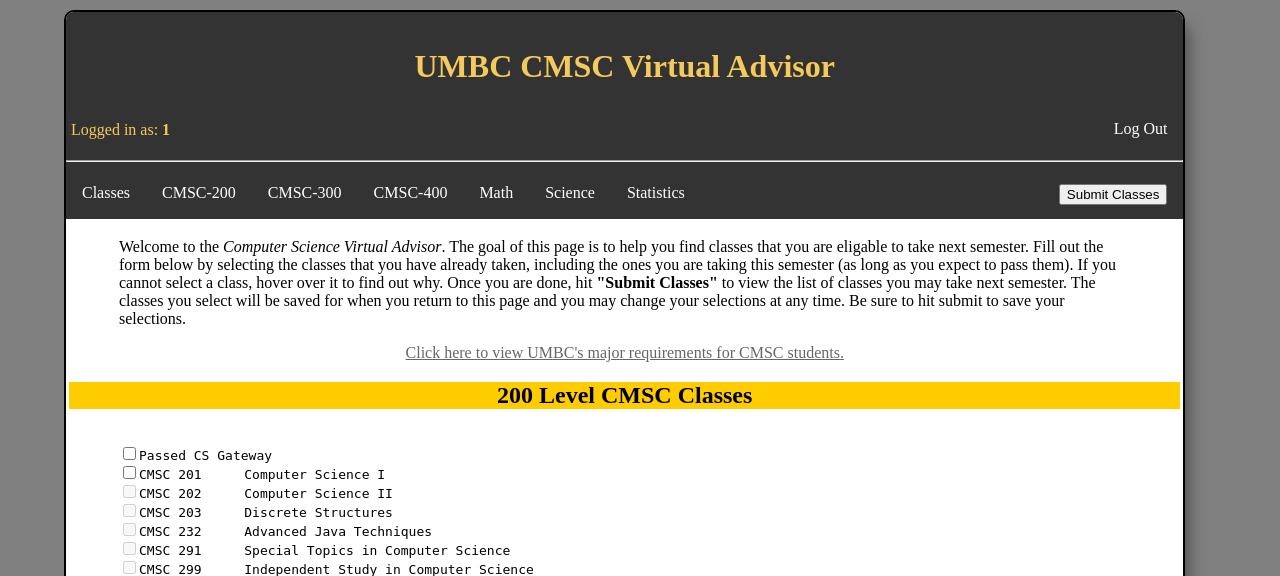
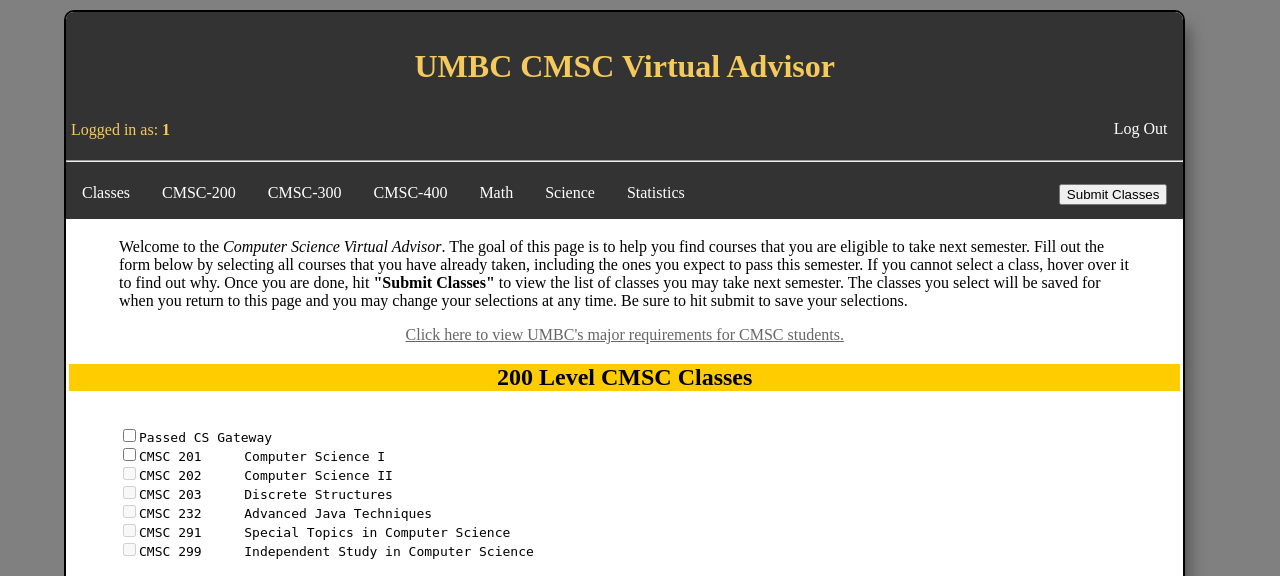
Before and after one commit to bnat1/433NatChrisJoey, a PHP site: page /courses.php in a window 1280 px wide. Shown: the part 636-1212 px from the top of the page. Run offline with PHP 8.4, Linux system fonts and the light colour scheme; the visitor is signed in with stand-in values (Sample User, id 1); tables that the repository leaves empty or names only in its code hold one stand-in row (values such as "Sample post"); data that the repository does not hold is empty.

Commit message:
Changed welcome message

```diff
--- a/courses.php
+++ b/courses.php
@@ -55,7 +55,7 @@
 
 <!-- introduction section -->
 <p>
-Welcome to the <i>Computer Science Virtual Advisor</i>. The goal of this page is to help you find classes that you are eligable to take next semester. Fill out the form below by selecting the classes that you have already taken, including the ones you are taking this semester (as long as you expect to pass them). If you cannot select a class, hover over it to find out why. Once you are done, hit <b>"Submit Classes"</b> to view the list of classes you may take next semester. The classes you select will be saved for when you return to this page and you may change your selections at any time. Be sure to hit submit to save your selections.
+Welcome to the <i>Computer Science Virtual Advisor</i>. The goal of this page is to help you find courses that you are eligible to take next semester. Fill out the form below by selecting all courses that you have already taken, including the ones you expect to pass this semester. If you cannot select a class, hover over it to find out why. Once you are done, hit <b>"Submit Classes"</b> to view the list of classes you may take next semester. The classes you select will be saved for when you return to this page and you may change your selections at any time. Be sure to hit submit to save your selections.
 </p>
 <a href="../cmsc433/cmsc_major_worksheet.pdf" target="_blank">Click here to view UMBC's major requirements for CMSC students.</a><br/>
 
```
